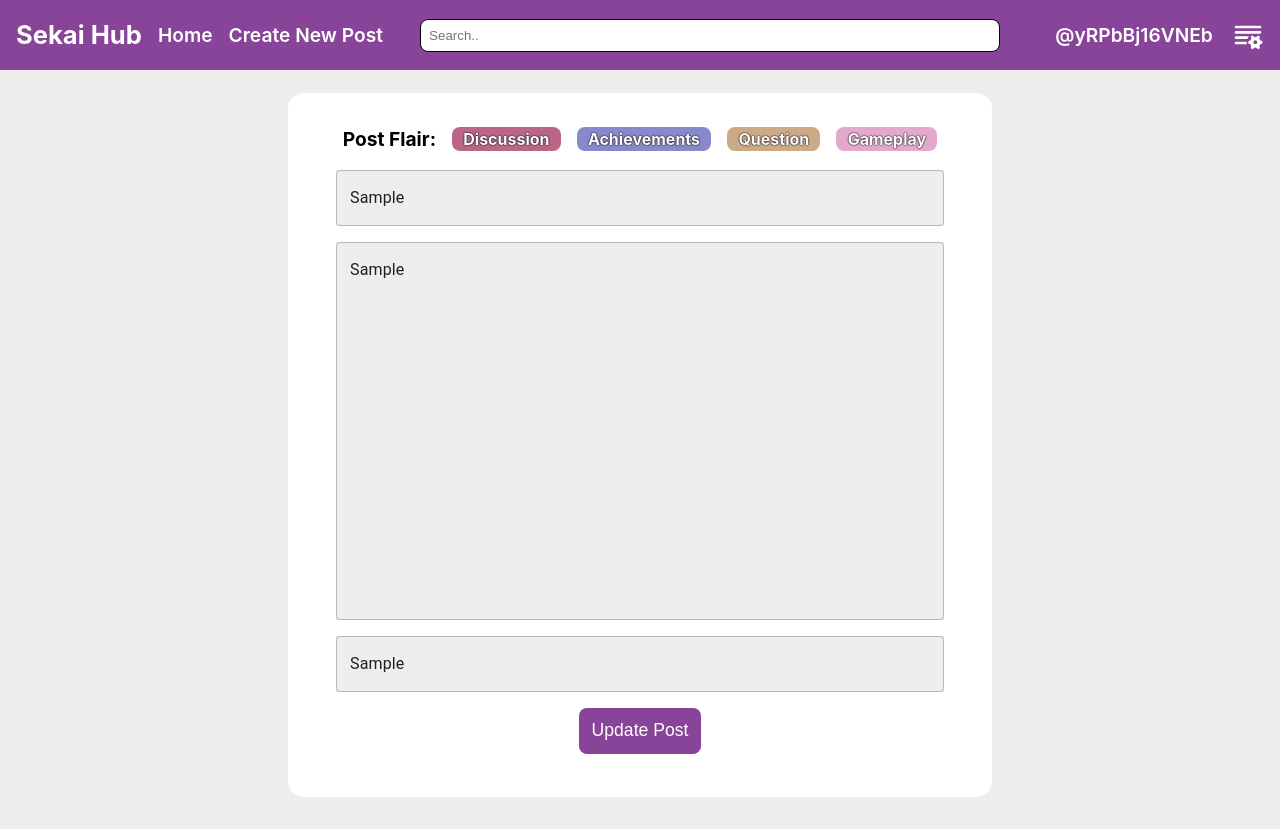
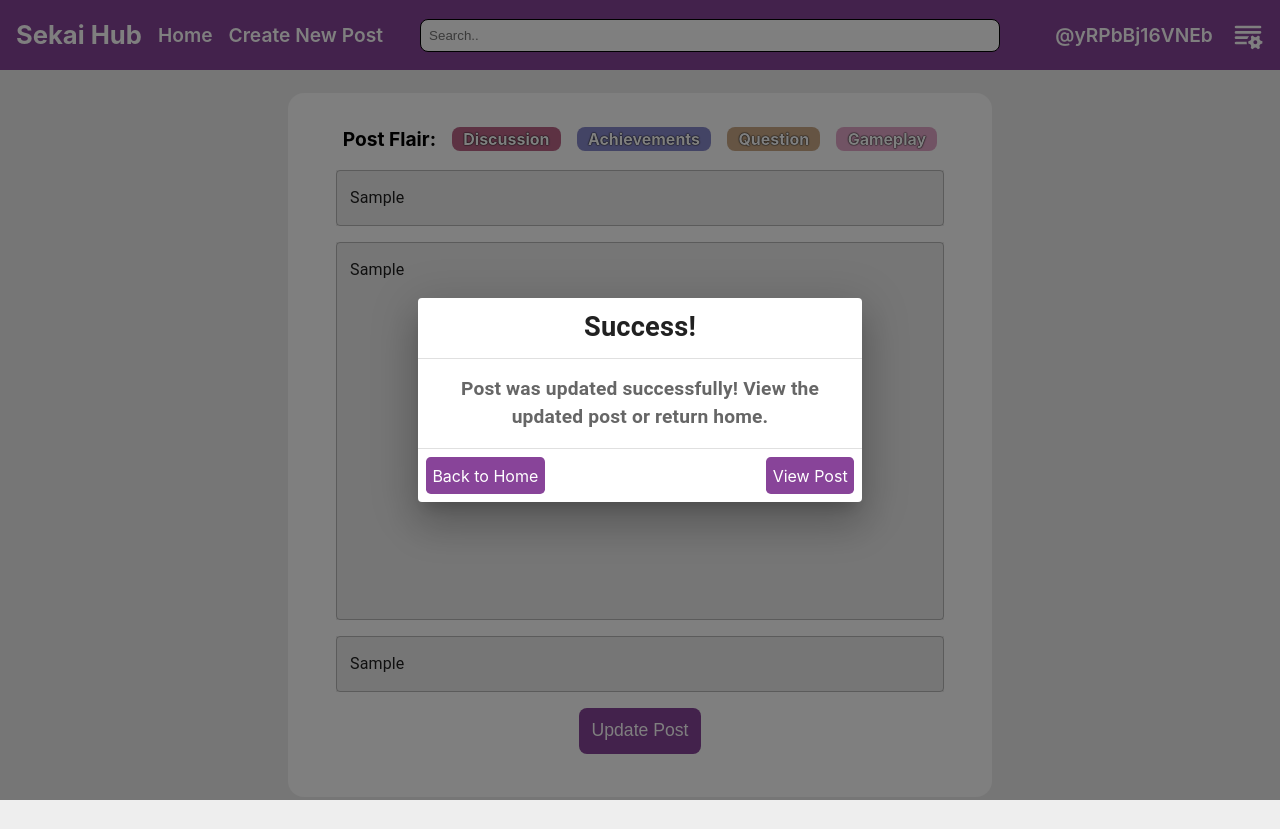
Before and after one commit to v74c63t/sekai-hub, a React (Vite) app: page /update/1 in a window 1280 px wide. Both pictures are taken after typing "Sample", "Sample", "Sample" into the empty fields and a click on the button "Update Post". Built offline with nearby package versions, Linux system fonts and the light colour scheme; no server answers.

Commit message:
Added success dialog for create post/update post

```diff
--- a/src/pages/CreatePost/CreatePost.css
+++ b/src/pages/CreatePost/CreatePost.css
@@ -45,4 +45,53 @@
   /* background-color: var(--vbs-color); */
   /* background-color: var(--wxs-color); */
   background-color: var(--n25-color);
+  cursor: pointer;
 }
+
+/* .dialog-actions {
+  text-transform: none;
+  display: flex;
+  justify-content: space-between;
+} */
+
+.dialog-btns-container {
+  display: flex;
+  flex-direction: row;
+  align-items: center;
+  justify-content: space-between;
+  width: 100%;
+  margin: 0;
+}
+
+.dialog-btns{
+  cursor: pointer;
+  display: flex;
+  flex-direction: row;
+  justify-content: space-between;
+  align-items: center;
+  border: none;
+  /* border: 0.1rem black solid; */
+  border-radius: 0.3rem;
+  /* background-color: var(--miku-color); */
+  /* background-color: var(--ln-color); */
+  /* background-color: var(--mmj-color); */
+  /* background-color: var(--vbs-color); */
+  /* background-color: var(--wxs-color); */
+  background-color: var(--n25-color);
+  color: white;
+  padding: 0.4rem;
+}
+
+.dialog-title {
+  text-align: center;
+  font-weight: bolder !important;
+  font-size: 1.7rem !important;
+  padding: 0 !important;
+  margin: 0.5rem !important;
+}
+
+.dialog-content {
+  text-align: center;
+  font-weight: bold !important;
+  font-size: 1.2rem !important;
+}
--- a/src/pages/CreatePost/CreatePost.jsx
+++ b/src/pages/CreatePost/CreatePost.jsx
@@ -1,24 +1,42 @@
-import { useOutletContext } from "react-router-dom";
+import { useOutletContext, useNavigate } from "react-router-dom";
 import Box from '@mui/material/Box';
 import TextField from '@mui/material/TextField';
 import './CreatePost.css'
 import { useState, useEffect } from "react";
+import Dialog from '@mui/material/Dialog';
+import DialogActions from '@mui/material/DialogActions';
+import DialogContent from '@mui/material/DialogContent';
+import DialogContentText from '@mui/material/DialogContentText';
+import DialogTitle from '@mui/material/DialogTitle';
 
 const CreatePost = () => {
   const [UID] = useOutletContext()
+  const navigate = useNavigate()
   const [postTitle, setPostTitle] = useState('')
   const [postFlair, setPostFlair] = useState(null)
   const [postContent, setPostContent] = useState('')
   const [postURL, setPostURL] = useState('')
 
+  const [open, setOpen] = useState(false)
+
   const handleCreatePost = (event) => {
     event.preventDefault()
+    setOpen(true)
     console.log(postFlair)
     console.log(postTitle)
     console.log(postContent)
     console.log(postURL)
     console.log('create')
   }
+
+  const handleClose = () => {
+    setOpen(false)
+  }
+
+  // const modalBtnStyle = {
+  //   textTransform: 'none',
+  //   backgroundColor:
+  // };
 
   return (
     <div className="create-post-form">
@@ -48,6 +66,29 @@ const CreatePost = () => {
           onChange={(event)=>setPostContent(event.target.value)} />
         <TextField className="form-text-field" placeholder={'Image URL (Optional)'} value={postURL} onChange={(event)=>setPostURL(event.target.value)} />
         <button className="create-post-btn" type="submit" onClick={handleCreatePost}>Create Post</button>
+        <Dialog
+          open={open}
+          onClose={handleClose}
+          aria-labelledby="alert-dialog-title"
+          aria-describedby="alert-dialog-description"
+          fullWidth
+          maxWidth='xs'
+        >
+          <DialogTitle id="alert-dialog-title" className="dialog-title">
+            Success!
+          </DialogTitle>
+          <DialogContent dividers>
+            <DialogContentText id="alert-dialog-description" className="dialog-content">
+              Post was created successfully! View the newly created post or return home.
+            </DialogContentText>
+          </DialogContent>
+          <DialogActions className="dialog-actions">
+            <div className="dialog-btns-container">
+              <div className="dialog-btns" onClick={()=>navigate('/')}>Back to Home</div>
+              <div className="dialog-btns" onClick={handleClose}>View Post</div>
+            </div>
+          </DialogActions>
+        </Dialog>
       </Box>
     </div>
   )
--- a/src/pages/UpdatePost/UpdatePost.css
+++ b/src/pages/UpdatePost/UpdatePost.css
@@ -18,4 +18,5 @@
   /* background-color: var(--vbs-color); */
   /* background-color: var(--wxs-color); */
   background-color: var(--n25-color);
+  cursor: pointer;
 }
--- a/src/pages/UpdatePost/UpdatePost.jsx
+++ b/src/pages/UpdatePost/UpdatePost.jsx
@@ -1,16 +1,25 @@
 import './UpdatePost.css'
-import { useOutletContext, useParams } from "react-router-dom";
+import { useOutletContext, useParams, useNavigate } from "react-router-dom";
 import Box from '@mui/material/Box';
 import TextField from '@mui/material/TextField';
 import { useState, useEffect } from "react";
+import Dialog from '@mui/material/Dialog';
+import DialogActions from '@mui/material/DialogActions';
+import DialogContent from '@mui/material/DialogContent';
+import DialogContentText from '@mui/material/DialogContentText';
+import DialogTitle from '@mui/material/DialogTitle';
+
 
 const UpdatePost = () => {
   const {id} = useParams()
   const [UID] = useOutletContext()
+  const navigate = useNavigate()
   const [postTitle, setPostTitle] = useState('')
   const [postFlair, setPostFlair] = useState(null)
   const [postContent, setPostContent] = useState('')
   const [postURL, setPostURL] = useState('')
+
+  const [open, setOpen] = useState(false)
 
   const posts = [
     {
@@ -78,12 +87,29 @@ const UpdatePost = () => {
 
   const handleUpdatePost = (event) => {
     event.preventDefault()
+    setOpen(true)
     console.log(postFlair)
     console.log(postTitle)
     console.log(postContent)
     console.log(postURL)
     console.log('update')
   }
+
+  const handleClose = () => {
+    setOpen(false)
+  }
+
+  const modalStyle = {
+    position: 'absolute',
+    top: '50%',
+    left: '50%',
+    transform: 'translate(-50%, -50%)',
+    width: 400,
+    bgcolor: 'background.paper',
+    borderRadius: '1rem',
+    boxShadow: 24,
+    p: 4,
+  };
 
   return (
     <div className="update-post-form">
@@ -113,6 +139,29 @@ const UpdatePost = () => {
           onChange={(event)=>setPostContent(event.target.value)} />
         <TextField className="form-text-field" placeholder={'Image URL (Optional)'} value={postURL} onChange={(event)=>setPostURL(event.target.value)} />
         <button className="update-post-btn" type="submit" onClick={handleUpdatePost}>Update Post</button>
+        <Dialog
+          open={open}
+          onClose={handleClose}
+          aria-labelledby="alert-dialog-title"
+          aria-describedby="alert-dialog-description"
+          fullWidth
+          maxWidth='xs'
+        >
+          <DialogTitle id="alert-dialog-title" className="dialog-title">
+            Success!
+          </DialogTitle>
+          <DialogContent dividers>
+            <DialogContentText id="alert-dialog-description" className="dialog-content">
+              Post was updated successfully! View the updated post or return home.
+            </DialogContentText>
+          </DialogContent>
+          <DialogActions className="dialog-actions">
+            <div className="dialog-btns-container">
+              <div className="dialog-btns" onClick={()=>navigate('/')}>Back to Home</div>
+              <div className="dialog-btns" onClick={handleClose}>View Post</div>
+            </div>
+          </DialogActions>
+        </Dialog>
       </Box>
     </div>
   )
```
